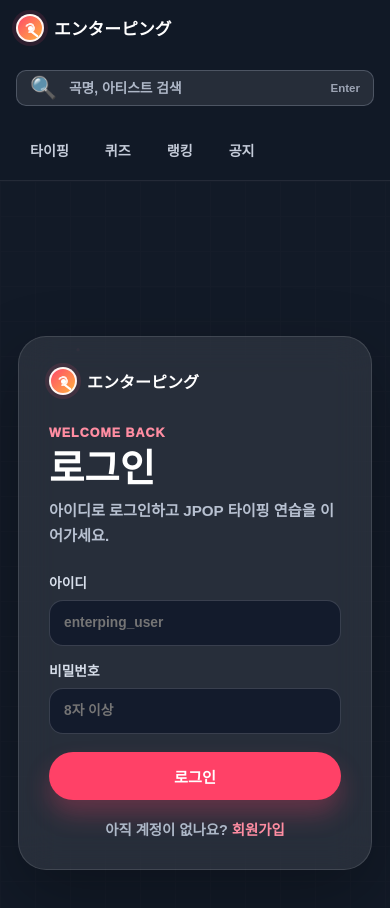
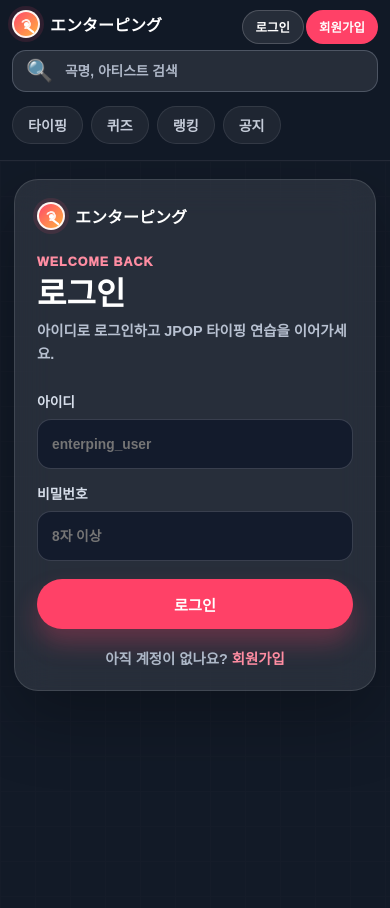
Before and after one commit to Bauhaus-K/enterping, a Next.js app: page /login in a window 390 px wide. Shown: the top 908 px of the page. Built offline with nearby package versions, Linux system fonts and the light colour scheme; no server answers.

Commit message:
Improve mobile user experience

```diff
--- a/src/app/auth/auth.module.css
+++ b/src/app/auth/auth.module.css
@@ -181,3 +181,32 @@
   font-weight: 950;
   text-decoration: none;
 }
+
+@media (max-width: 560px) {
+  .page {
+    align-items: start;
+    padding: 18px 14px 34px;
+  }
+
+  .card {
+    padding: 22px;
+    border-radius: 24px;
+  }
+
+  .brand {
+    margin-bottom: 22px;
+  }
+
+  .heading h1 {
+    font-size: 2rem;
+  }
+
+  .heading p {
+    font-size: 0.9rem;
+  }
+
+  .form input,
+  .form button {
+    min-height: 50px;
+  }
+}
--- a/src/app/globals.css
+++ b/src/app/globals.css
@@ -2,6 +2,11 @@ html,
 body {
   margin: 0;
   min-height: 100%;
+}
+
+html {
+  -webkit-text-size-adjust: 100%;
+  scroll-padding-top: 76px;
 }
 
 body {
@@ -11,3 +16,10 @@ body {
 * {
   box-sizing: border-box;
 }
+
+button,
+input,
+select,
+textarea {
+  font: inherit;
+}
--- a/src/app/page.module.css
+++ b/src/app/page.module.css
@@ -571,18 +571,69 @@
 }
 
 @media (max-width: 560px) {
+  .page::before {
+    top: 0;
+    height: 120px;
+  }
+
   .hero {
     width: min(100% - 28px, 1160px);
-    padding: 32px 0 48px;
+    padding: 28px 0 44px;
+    text-align: left;
+  }
+
+  .badge {
+    max-width: 100%;
+    font-size: 0.68rem;
+    letter-spacing: 0.05em;
   }
 
   .hero h1 {
-    font-size: 2.8rem;
+    margin-top: 18px;
+    font-size: clamp(2.55rem, 14vw, 3.4rem);
+    line-height: 0.98;
+  }
+
+  .hero p {
+    margin: 0;
+    font-size: 0.96rem;
+    line-height: 1.65;
+  }
+
+  .ctaRow,
+  .stats {
+    justify-content: stretch;
+  }
+
+  .stats {
+    display: grid;
+    grid-template-columns: repeat(3, minmax(0, 1fr));
+    gap: 10px;
+    margin-top: 28px;
+  }
+
+  .stats div {
+    min-width: 0;
+    padding: 12px 10px;
+    border: 1px solid rgba(255, 255, 255, 0.1);
+    border-radius: 16px;
+    background: rgba(255, 255, 255, 0.07);
+    text-align: center;
+  }
+
+  .stats dt {
+    font-size: 1.28rem;
+  }
+
+  .stats dd {
+    font-size: 0.68rem;
   }
 
   .primaryCta,
   .secondaryCta {
     width: 100%;
+    min-width: 0;
+    height: 50px;
   }
 
   .previewWrap {
@@ -604,7 +655,13 @@
   }
 
   .catalogHeader h2 {
-    font-size: clamp(1.6rem, 7vw, 2rem);
+    font-size: clamp(1.42rem, 6.2vw, 1.85rem);
+    white-space: normal;
+    word-break: keep-all;
+  }
+
+  .catalogHeader p {
+    font-size: 0.92rem;
   }
 
   .songGrid {
--- a/src/app/quiz/play/page.module.css
+++ b/src/app/quiz/play/page.module.css
@@ -605,14 +605,15 @@
   .quizShell {
     grid-template-columns: 1fr;
     grid-template-areas:
+      "question"
+      "chat"
       "stats"
-      "question"
       "work"
       "rank"
-      "chat"
       "mode";
     width: min(100%, 560px);
     padding: 16px;
+    gap: 14px;
   }
 
   .statsPanel,
@@ -624,3 +625,111 @@
     min-height: auto;
   }
 }
+
+@media (max-width: 560px) {
+  .page {
+    padding: 14px 10px 34px;
+  }
+
+  .quizShell {
+    width: 100%;
+    padding: 10px;
+    border-radius: 22px;
+  }
+
+  .statsPanel,
+  .questionPanel,
+  .workPanel,
+  .rankPanel,
+  .chatPanel,
+  .modePanel {
+    border-width: 1px;
+    border-radius: 16px;
+  }
+
+  .statsPanel {
+    padding: 42px 10px 12px;
+  }
+
+  .quizStats {
+    grid-template-columns: repeat(3, minmax(0, 1fr));
+    gap: 8px;
+  }
+
+  .quizStats article {
+    grid-template-rows: 28px 40px;
+  }
+
+  .quizStats span {
+    font-size: 0.68rem;
+  }
+
+  .quizStats strong {
+    font-size: 1.02rem;
+  }
+
+  .questionPanel {
+    min-height: 232px;
+    padding: 18px 12px;
+  }
+
+  .questionCircle {
+    width: 118px;
+    height: 118px;
+  }
+
+  .questionPanel p {
+    font-size: 1.08rem;
+  }
+
+  .clueText {
+    font-size: 0.88rem;
+  }
+
+  .workPanel,
+  .modePanel {
+    padding: 40px 14px 14px;
+  }
+
+  .chatPanel {
+    grid-template-rows: auto minmax(126px, 1fr) 54px auto;
+    padding: 10px;
+  }
+
+  .answerLog {
+    padding: 20px 12px 12px;
+  }
+
+  .answerLog p {
+    font-size: 1rem;
+  }
+
+  .answerForm {
+    grid-template-columns: 1fr 44px;
+  }
+
+  .answerForm input {
+    height: 52px;
+    padding: 0 14px;
+    font-size: 1rem;
+  }
+
+  .answerForm button {
+    width: 34px;
+    height: 34px;
+  }
+
+  .rankList li {
+    min-height: 36px;
+  }
+
+  .modeTitle {
+    font-size: 1.28rem;
+  }
+
+  .panelLabel {
+    min-height: 25px;
+    padding: 4px 10px 1px;
+    font-size: 0.82rem;
+  }
+}
--- a/src/components/SiteHeader.module.css
+++ b/src/components/SiteHeader.module.css
@@ -77,6 +77,7 @@
   display: flex;
   align-items: center;
   gap: 8px;
+  min-width: 0;
 }
 
 .nav a {
@@ -101,6 +102,7 @@
   align-items: center;
   gap: 12px;
   margin-left: auto;
+  min-width: 0;
 }
 
 .actions form {
@@ -207,37 +209,114 @@
   .header {
     flex-wrap: wrap;
     height: auto;
-    padding: 14px 16px;
+    gap: 12px;
+    padding: 12px 14px 14px;
+  }
+
+  .brand {
+    flex: 0 0 auto;
+  }
+
+  .brand strong {
+    font-size: 1rem;
+  }
+
+  .nav {
+    order: 3;
+    width: 100%;
+    margin: 0 -14px;
+    padding: 2px 14px 4px;
+    overflow-x: auto;
+    overscroll-behavior-x: contain;
+    scrollbar-width: none;
+    scroll-snap-type: x proximity;
+  }
+
+  .nav::-webkit-scrollbar {
+    display: none;
+  }
+
+  .nav a {
+    flex: 0 0 auto;
+    height: 38px;
+    padding: 0 15px;
+    border: 1px solid rgba(255, 255, 255, 0.09);
+    border-radius: 999px;
+    background: rgba(255, 255, 255, 0.06);
+    scroll-snap-align: start;
   }
 
   .actions {
-    width: 100%;
-    justify-content: flex-start;
+    flex: 1 1 220px;
+    justify-content: flex-end;
   }
 
   .search {
-    width: min(100%, 280px);
+    width: min(100%, 340px);
   }
 }
 
 @media (max-width: 560px) {
-  .nav {
-    order: 3;
-    width: 100%;
+  .header {
+    align-items: center;
+    padding: 10px 12px 12px;
+  }
+
+  .brand {
+    max-width: calc(100% - 154px);
+  }
+
+  .brand strong {
+    overflow: hidden;
+    text-overflow: ellipsis;
+    white-space: nowrap;
   }
 
   .actions {
+    flex: 1 1 100%;
     gap: 8px;
+    order: 2;
   }
 
   .search {
     width: 100%;
+    height: 42px;
+    border-radius: 14px;
+  }
+
+  .search kbd {
+    display: none;
   }
 
   .loginButton,
   .signupButton,
   .userPill,
   .logoutButton {
+    position: absolute;
+    top: 10px;
+    display: inline-flex;
+    height: 34px;
+    padding: 0 13px;
+    border-radius: 999px;
+    font-size: 0.78rem;
+  }
+
+  .loginButton {
+    right: 86px;
+  }
+
+  .signupButton,
+  .userPill {
+    right: 12px;
+  }
+
+  .logoutButton {
     display: none;
   }
+
+  .nav {
+    margin: 0 -12px;
+    padding-right: 12px;
+    padding-left: 12px;
+  }
 }
```
Also changed, not shown: src/app/profile/page.module.css (+66 -0 lines), src/app/quiz/page.module.css (+61 -0 lines), src/app/typing/page.module.css (+27 -2 lines), src/components/GamePlayer.module.css (+97 -3 lines).
